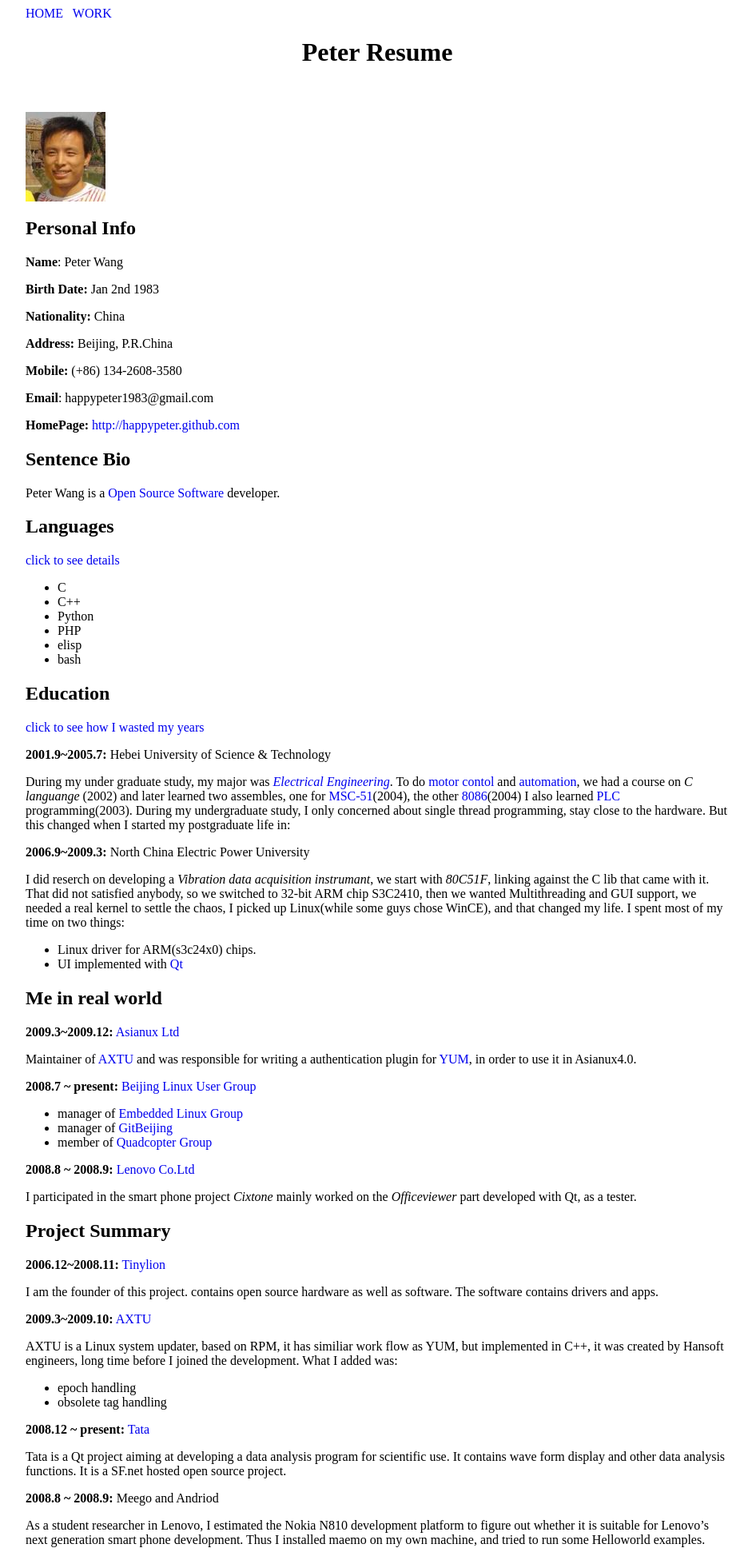
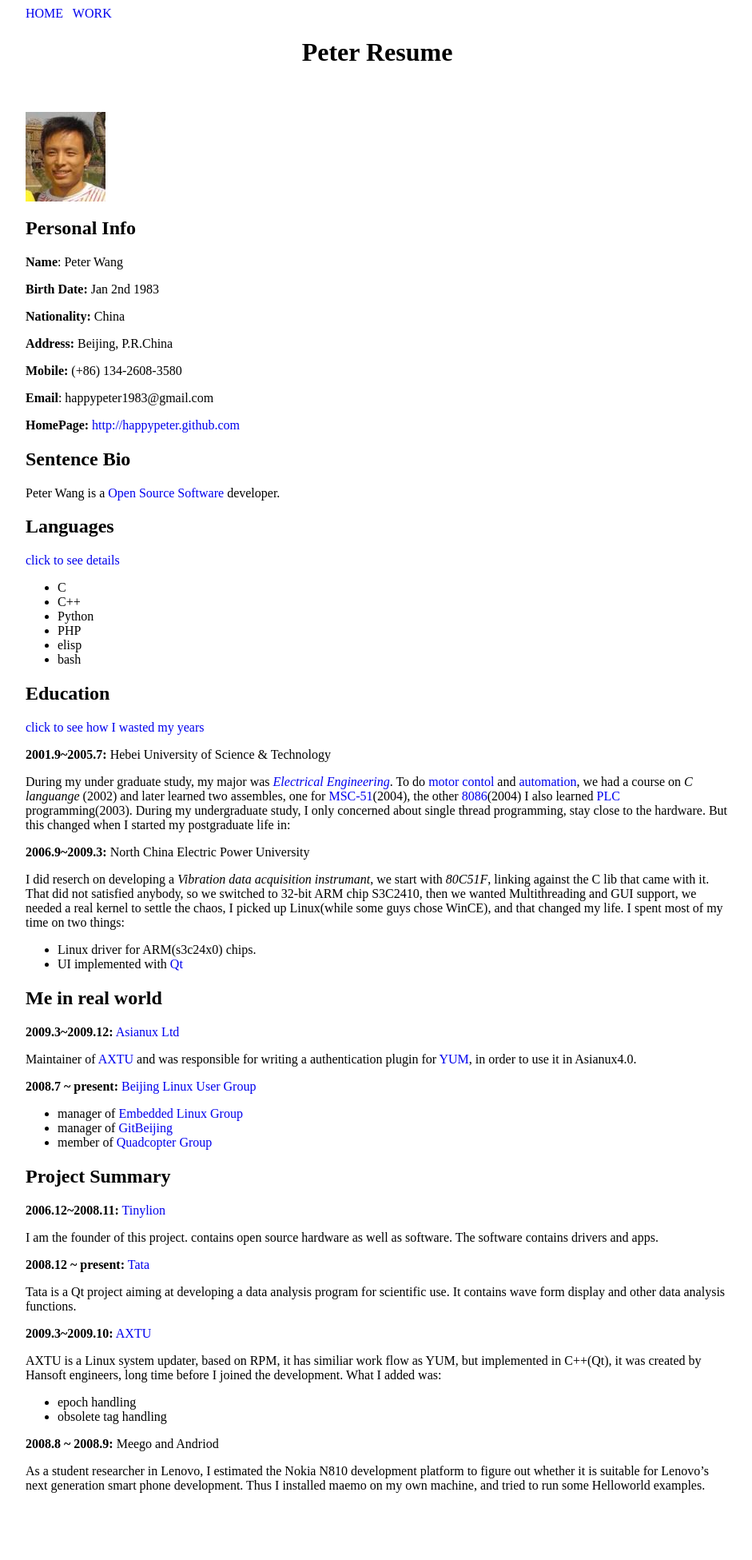
Before and after one commit to happypeter/happypeter.github.com, a Jekyll site: the page built from resume.md, in a window 1280 px wide. Shown: the whole page at 80% size, without its empty margins (168-1109 px from the left). Built offline with Jekyll 4.4.1, drawn with Linux system fonts in a browser that asks for light colours; Markdown is read by kramdown in place of the engine named in the settings; comment, search, counter and statistics services are not loaded; after the commit the page ends 1883 px from its top, so only the background shows below that.

Commit message:
simplify resume

```diff
--- a/resume.md
+++ b/resume.md
@@ -75,11 +75,6 @@ __2008.7 ~ present:__ [Beijing Linux User Group][blug]
  - manager of [GitBeijing][gitbeijing]
  - member of  [Quadcopter Group][quad]
 
-__2008.8 ~ 2008.9:__ [Lenovo Co.Ltd][lenovo]
-
-I participated in the smart phone project _Cixtone_ mainly worked on the
-_Officeviewer_ part developed with Qt, as a tester.
-
 ## Project Summary
 
 __2006.12~2008.11:__ [Tinylion][tinylion]
@@ -88,20 +83,21 @@ I am the founder of this project.
 contains open source hardware as well as software. The software
 contains drivers and apps.
 
-__2009.3~2009.10:__ [AXTU][axtu]
-
-AXTU is a Linux system updater, based on RPM, it has similiar work
-flow as YUM, but implemented in C++, it was created by Hansoft engineers, long
-time before I joined the development. What I added was:
-
- - epoch handling
- - obsolete tag handling
 
 __2008.12 ~ present:__ [Tata][tata]
 
 Tata is a Qt project aiming at developing a data analysis program for
 scientific use. It contains wave form display and other data analysis
-functions. It is a SF.net hosted open source project.
+functions.
+
+__2009.3~2009.10:__ [AXTU][axtu]
+
+AXTU is a Linux system updater, based on RPM, it has similiar work flow as
+YUM, but implemented in C++(Qt), it was created by Hansoft engineers, long
+time before I joined the development. What I added was:
+
+ - epoch handling
+ - obsolete tag handling
 
 __2008.8 ~ 2008.9:__ Meego and Andriod
 
--- a/work/time.markdown
+++ b/work/time.markdown
@@ -47,3 +47,8 @@ actually using Linux on ARM chip.
 ### 2008
 
 I had a short time work as a student researcher in Lenovo Ltd. It sucked.
+
+__2008.8 ~ 2008.9:__ [Lenovo Co.Ltd][lenovo]
+
+I participated in the smart phone project _Cixtone_ mainly worked on the
+_Officeviewer_ part developed with Qt, as a tester.
```
